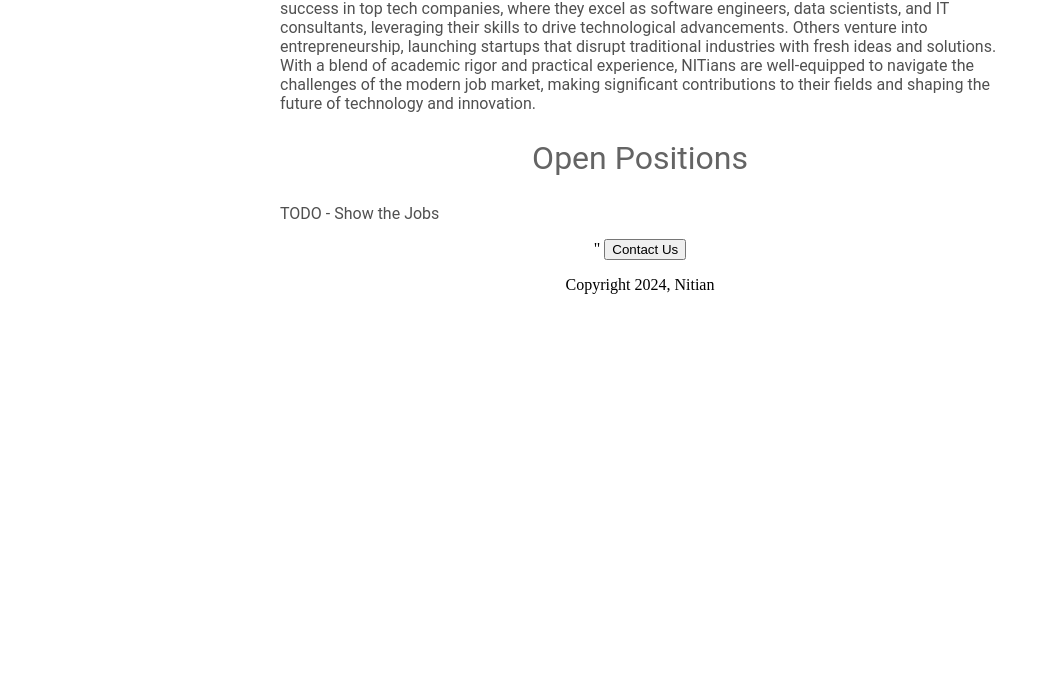
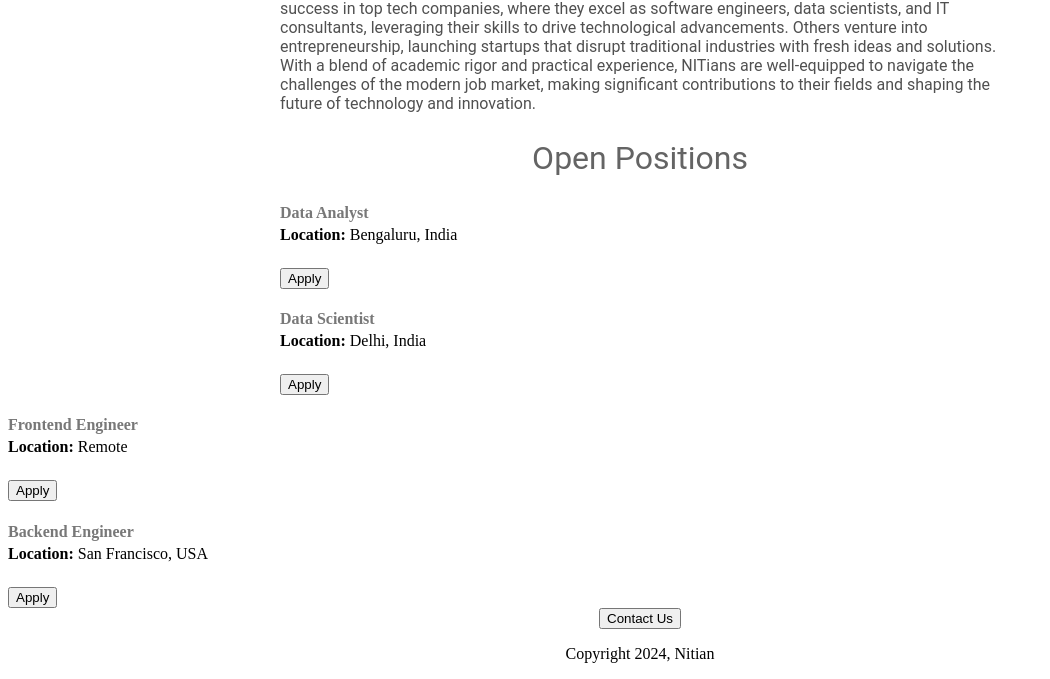
Before and after one commit to Nitinvincible/Nitin_career_website, a Flask app: page / in a window 1280 px wide. Shown: the part 595-1274 px from the top of the page, without its empty margins (0-1050 px from the left). Before the commit the page ends 889 px from the top, so only its background shows below. Run offline with Flask 3, Linux system fonts and the light colour scheme.

Commit message:
added dynamic data and api route

```diff
--- a/app.py
+++ b/app.py
@@ -1,8 +1,35 @@
-from flask import Flask, render_template
-app=Flask(__name__)
+from flask import Flask, render_template, jsonify
+
+app = Flask(__name__)
+JOBS = [{
+    'id': 1,
+    'title': 'Data Analyst',
+    'location': 'Bengaluru, India',
+    'Salary': 'Rs. 10,00,000'
+}, {
+    'id': 2,
+    'title': 'Data Scientist',
+    'location': 'Delhi, India',
+    'Salary': 'Rs. 15,00,000'
+}, {
+    'id': 3,
+    'title': 'Frontend Engineer',
+    'location': 'Remote',
+    'Salary': 'Rs. 12,00,000'
+}, {
+    'id': 4,
+    'title': 'Backend Engineer',
+    'location': 'San Francisco, USA',
+    'Salary': '$120,000'
+}]
+
+
 @app.route("/")
 def hello():
-  return render_template ("home.html")
+  return render_template("home.html", jobs=JOBS, company_name="Nitian")
 
-if __name__=="__main__":
-  app.run(host="0.0.0.0",debug=True)
+@app.route("/api/jobs")
+def list_jobs():
+    return jsonify(JOBS)
+if __name__ == "__main__":
+  app.run(host="0.0.0.0", debug=True)
--- a/templates/home.html
+++ b/templates/home.html
@@ -1,7 +1,7 @@
 <!DOCTYPE html>
 <html lang="en">
 <head>
-  <title>Nitian Careers</title>
+  <title>Careers</title>
   <style>
     h1{
       font-size: 40px;
@@ -34,16 +34,20 @@
 </head>
 <body>
   <div id="container">
-  <h1>Nitin Careers</h1>
+  <h1>{{company_name}} Careers</h1>
   <img id="banner" src= "static/megumi-fushiguro-7680x4320-18294.jpg" height="320">
   <h2>About Nitian</h2>
   <p class="bodytext">
     NITians, graduates from the prestigious National Institutes of Technology in India, embark on diverse career paths that reflect their strong technical foundation and innovative mindset. Many NITians find success in top tech companies, where they excel as software engineers, data scientists, and IT consultants, leveraging their skills to drive technological advancements. Others venture into entrepreneurship, launching startups that disrupt traditional industries with fresh ideas and solutions. With a blend of academic rigor and practical experience, NITians are well-equipped to navigate the challenges of the modern job market, making significant contributions to their fields and shaping the future of technology and innovation.
   </p>
   <h2 class=" text centre mt-4 mb-4">Open Positions</h2>
-  <p class="bodytext">TODO - Show the Jobs</p>
-    <div style="text-align:center;">"
-    <button class="btn btn-primary btn-lg"">Contact Us</button>
+  <div>
+    {% for job in jobs %}
+      {% include 'jobitems.html' %}
+    {% endfor %}
+  </div>
+    <div style="text-align:center;">
+      <button class="btn btn-primary btn-lg">Contact Us</button>
       <p class="mt-4">Copyright 2024, Nitian</p>
     </div>
   </div>
--- /dev/null
+++ b/templates/jobitems.html
@@ -0,0 +1,23 @@
+<div class="border-botton row" style="margin-bottom:16px; padding-bottom: 8px;">
+  <div class="col-10">
+    <h4 style="color:rgb(120, 120, 120); margin-bottom:4px;">
+      {{job['title']}}
+    </h4>
+  </div>
+  <div>
+    <b>
+      Location:
+    </b>
+    {{job['location']}}
+  </div>
+  {% if 'salary' in job %}
+  <div>
+    Salary: {{job['salary']}}
+  </div>
+  {% endif %}
+</div>
+  <div class="col-4">
+    <button type="button" class="btn btn-outline-primary-float-right align-middle"> Apply </button>
+  </div>
+
+</div>
```
